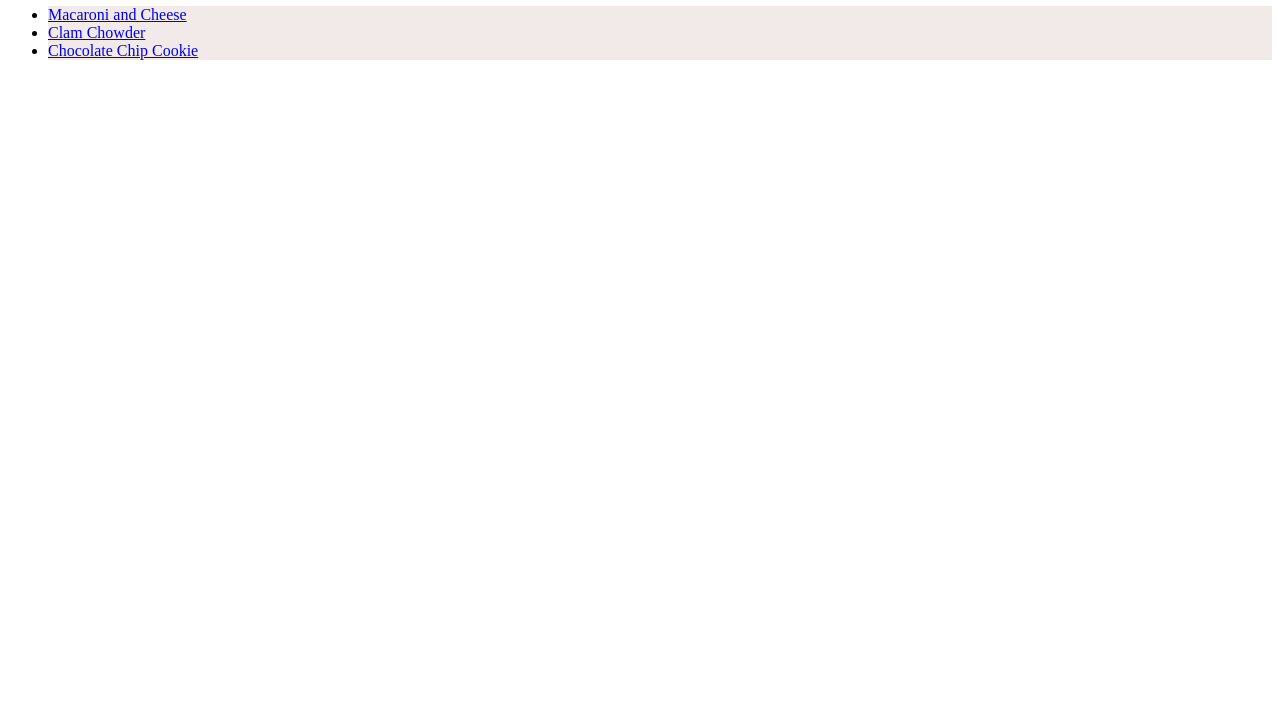
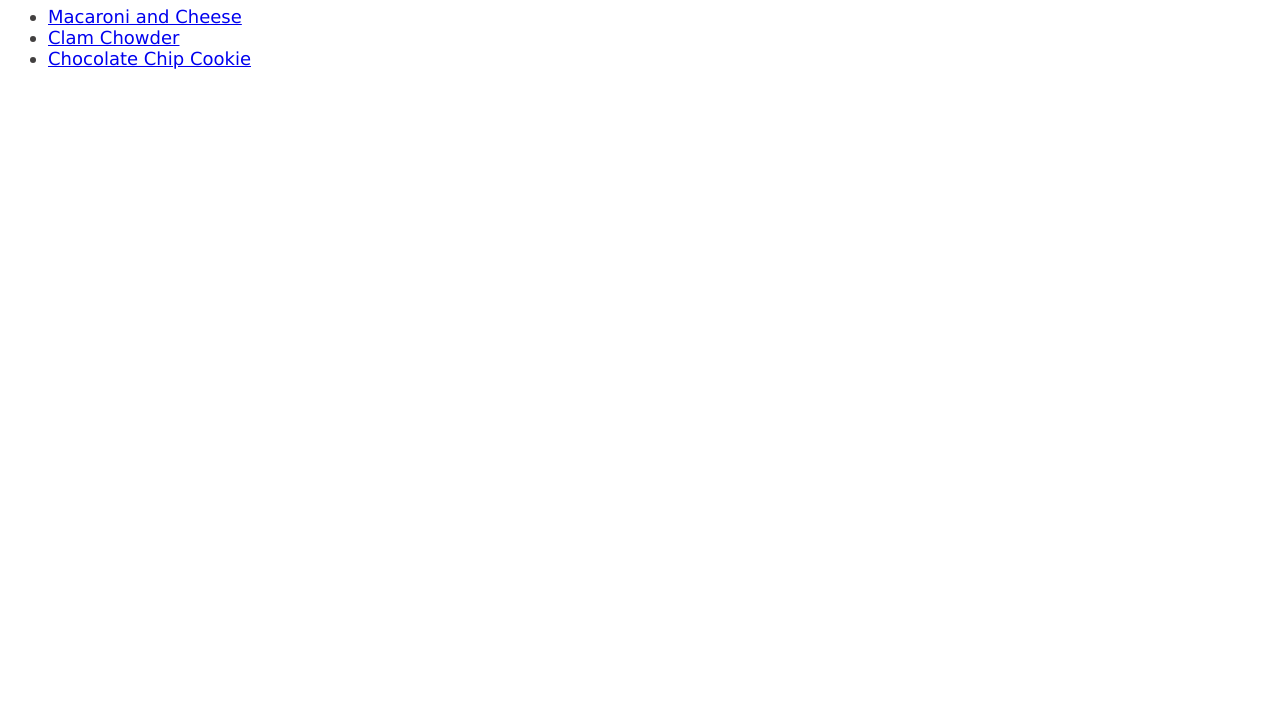
Before and after one commit to phuihumu/odin-recipes, a plain HTML site: page index.html in a window 1280 px wide. Shown: the part 75-800 px from the top of the page. Drawn offline with Linux system fonts and the light colour scheme.

Commit message:
Added selectors in styles.css to syle index.html.

```diff
--- a/index.html
+++ b/index.html
@@ -8,10 +8,10 @@
 
     <body>
         <h1>Odin Recipes</h1>
-        <ul>
-            <li><a href="recipes/macaroni-and-cheese.html">Macaroni and Cheese</a></li>
-            <li><a href="recipes/clam-chowder.html">Clam Chowder</a></li>
-            <li><a href="recipes/chocolate-chip-cookie.html">Chocolate Chip Cookie</a></li>
+        <ul class="text">
+            <li ID="link" ><a href="recipes/macaroni-and-cheese.html">Macaroni and Cheese</a></li>
+            <li ID="link" ><a href="recipes/clam-chowder.html">Clam Chowder</a></li>
+            <li ID="link" ><a href="recipes/chocolate-chip-cookie.html">Chocolate Chip Cookie</a></li>
         </ul>
     </body>
 </html>
--- a/styles.css
+++ b/styles.css
@@ -13,3 +13,9 @@ li{
     color:rgb(66, 64, 64);
     font-family: 'Lucida Sans', 'Lucida Sans Regular', 'Lucida Grande', 'Lucida Sans Unicode', Geneva, Verdana, sans-serif;
 }
+
+#link{
+    background-color: white;
+    font-size: large;
+
+}
```
